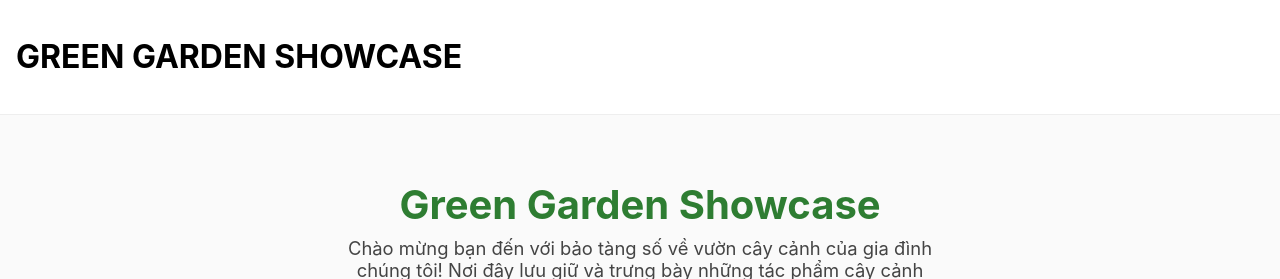
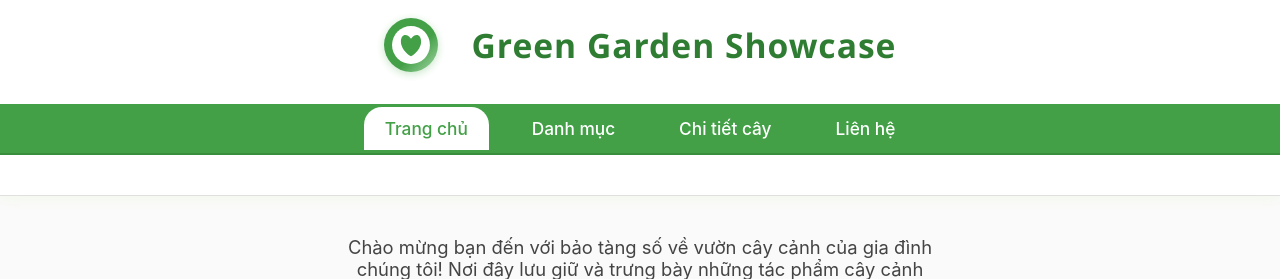
Before and after one commit to pvhoang27/garden, a React (Vite) app in the folder client/: page / in a window 1280 px wide. Shown: the top 279 px of the page. Built offline with nearby package versions, Linux system fonts and the light colour scheme.

Commit message:
fix thanh dieu huong

```diff
--- a/client/src/App.jsx
+++ b/client/src/App.jsx
@@ -1,16 +1,39 @@
-import React from "react";
-
+import React, { useState } from "react";
 import Header from "./components/Header.jsx";
 import HomePage from "./components/HomePage.jsx";
+import CategoriesPage from "./components/CategoriesPage.jsx";
+
+function PlantDetailPage() {
+  return (
+    <div style={{ maxWidth: 900, margin: "2rem auto", padding: "1rem" }}>
+      <h2>Chi tiết cây</h2>
+      <p>Thông tin chi tiết về cây sẽ hiển thị ở đây.</p>
+    </div>
+  );
+}
+
+function ContactPage() {
+  return (
+    <div style={{ maxWidth: 900, margin: "2rem auto", padding: "1rem" }}>
+      <h2>Liên hệ</h2>
+      <p>Thông tin liên hệ sẽ hiển thị ở đây.</p>
+    </div>
+  );
+}
 import "./styles.css";
 
 function App() {
+  const [page, setPage] = useState("home");
+  let content;
+  if (page === "home") content = <HomePage />;
+  else if (page === "categories") content = <CategoriesPage />;
+  else if (page === "detail") content = <PlantDetailPage />;
+  else if (page === "contact") content = <ContactPage />;
+  else content = <HomePage />;
   return (
     <div>
-      <Header />
-      <main>
-        <HomePage />
-      </main>
+      <Header page={page} setPage={setPage} />
+      <main>{content}</main>
     </div>
   );
 }
--- /dev/null
+++ b/client/src/components/CategoriesPage.css
@@ -0,0 +1,60 @@
+.categories-page {
+  max-width: 900px;
+  margin: 0 auto;
+  padding: 2rem 1rem;
+}
+.categories-page h2 {
+  color: #388e3c;
+  text-align: center;
+  margin-bottom: 1.5rem;
+}
+.filters {
+  display: flex;
+  gap: 1rem;
+  justify-content: center;
+  margin-bottom: 2rem;
+  flex-wrap: wrap;
+}
+.filters select,
+.filters input {
+  padding: 0.5rem 1rem;
+  border-radius: 6px;
+  border: 1px solid #bdbdbd;
+  font-size: 1rem;
+}
+.plant-list {
+  display: grid;
+  grid-template-columns: repeat(auto-fit, minmax(220px, 1fr));
+  gap: 1.2rem;
+}
+.plant-card {
+  background: #fff;
+  border-radius: 8px;
+  box-shadow: 0 2px 8px #eee;
+  padding: 1rem;
+  text-align: center;
+  transition: transform 0.2s;
+}
+.plant-card:hover {
+  transform: translateY(-4px) scale(1.03);
+  box-shadow: 0 6px 18px #c8e6c9;
+}
+.plant-card img {
+  width: 100%;
+  height: 140px;
+  object-fit: cover;
+  border-radius: 6px;
+  margin-bottom: 0.5rem;
+}
+.no-result {
+  grid-column: 1/-1;
+  text-align: center;
+  color: #888;
+  font-size: 1.1rem;
+  padding: 2rem 0;
+}
+@media (max-width: 700px) {
+  .plant-list {
+    grid-template-columns: 1fr;
+  }
+}
--- /dev/null
+++ b/client/src/components/CategoriesPage.jsx
@@ -0,0 +1,95 @@
+import React, { useState } from "react";
+import "./CategoriesPage.css";
+
+const PLANT_CATEGORIES = [
+  { key: "bonsai", label: "Cây Bonsai" },
+  { key: "fruit", label: "Cây ăn trái" },
+  { key: "flower", label: "Cây hoa" },
+  { key: "fengshui", label: "Cây phong thủy" },
+];
+
+const PLANTS = [
+  {
+    _id: "1",
+    name: "Bonsai Tùng La Hán",
+    type: "bonsai",
+    image:
+      "https://images.unsplash.com/photo-1506744038136-46273834b3fb?auto=format&fit=crop&w=400&q=80",
+  },
+  {
+    _id: "2",
+    name: "Mai Vàng",
+    type: "flower",
+    image:
+      "https://images.unsplash.com/photo-1464983953574-0892a716854b?auto=format&fit=crop&w=400&q=80",
+  },
+  {
+    _id: "3",
+    name: "Cây Lộc Vừng",
+    type: "fengshui",
+    image:
+      "https://images.unsplash.com/photo-1500534314209-a25ddb2bd429?auto=format&fit=crop&w=400&q=80",
+  },
+  {
+    _id: "4",
+    name: "Ổi Đào",
+    type: "fruit",
+    image:
+      "https://images.unsplash.com/photo-1519125323398-675f0ddb6308?auto=format&fit=crop&w=400&q=80",
+  },
+  {
+    _id: "5",
+    name: "Hoa Giấy",
+    type: "flower",
+    image:
+      "https://images.unsplash.com/photo-1465101046530-73398c7f28ca?auto=format&fit=crop&w=400&q=80",
+  },
+];
+
+export default function CategoriesPage() {
+  const [selectedType, setSelectedType] = useState("");
+  const [search, setSearch] = useState("");
+
+  const filteredPlants = PLANTS.filter(
+    (plant) =>
+      (selectedType === "" || plant.type === selectedType) &&
+      plant.name.toLowerCase().includes(search.toLowerCase()),
+  );
+
+  return (
+    <div className="categories-page">
+      <h2>Danh mục cây cảnh</h2>
+      <div className="filters">
+        <select
+          value={selectedType}
+          onChange={(e) => setSelectedType(e.target.value)}
+        >
+          <option value="">Tất cả nhóm cây</option>
+          {PLANT_CATEGORIES.map((cat) => (
+            <option key={cat.key} value={cat.key}>
+              {cat.label}
+            </option>
+          ))}
+        </select>
+        <input
+          type="text"
+          placeholder="Tìm kiếm theo tên..."
+          value={search}
+          onChange={(e) => setSearch(e.target.value)}
+        />
+      </div>
+      <div className="plant-list">
+        {filteredPlants.length === 0 ? (
+          <div className="no-result">Không tìm thấy cây phù hợp.</div>
+        ) : (
+          filteredPlants.map((plant) => (
+            <div className="plant-card" key={plant._id}>
+              <img src={plant.image} alt={plant.name} />
+              <h3>{plant.name}</h3>
+            </div>
+          ))
+        )}
+      </div>
+    </div>
+  );
+}
--- a/client/src/components/Header.jsx
+++ b/client/src/components/Header.jsx
@@ -1,9 +1,68 @@
-import React from "react";
-
-export default function Header() {
+export default function Header({ page, setPage }) {
   return (
-    <header className="header">
-      <h1>GREEN GARDEN SHOWCASE</h1>
+    <header className="header-main">
+      <div className="header-brand-row">
+        <span className="header-logo">
+          <svg
+            width="48"
+            height="48"
+            viewBox="0 0 38 38"
+            fill="none"
+            xmlns="http://www.w3.org/2000/svg"
+          >
+            <ellipse cx="19" cy="19" rx="15" ry="15" fill="#fff" />
+            <path
+              d="M19 28c-4-2-8-7-8-11.5C11 11 15 9 19 14c4-5 8-3 8 2.5C27 21 23 26 19 28Z"
+              fill="#43a047"
+            />
+          </svg>
+        </span>
+        <h1 className="header-title" style={{ marginLeft: 16 }}>
+          Green Garden Showcase
+        </h1>
+      </div>
+      <nav className="main-nav main-nav-green">
+        <a
+          href="#"
+          className={page === "home" ? "active" : ""}
+          onClick={(e) => {
+            e.preventDefault();
+            setPage("home");
+          }}
+        >
+          Trang chủ
+        </a>
+        <a
+          href="#"
+          className={page === "categories" ? "active" : ""}
+          onClick={(e) => {
+            e.preventDefault();
+            setPage("categories");
+          }}
+        >
+          Danh mục
+        </a>
+        <a
+          href="#"
+          className={page === "detail" ? "active" : ""}
+          onClick={(e) => {
+            e.preventDefault();
+            setPage("detail");
+          }}
+        >
+          Chi tiết cây
+        </a>
+        <a
+          href="#"
+          className={page === "contact" ? "active" : ""}
+          onClick={(e) => {
+            e.preventDefault();
+            setPage("contact");
+          }}
+        >
+          Liên hệ
+        </a>
+      </nav>
     </header>
   );
 }
--- a/client/src/components/HomePage.jsx
+++ b/client/src/components/HomePage.jsx
@@ -26,7 +26,6 @@ export default function HomePage() {
   return (
     <div className="homepage">
       <section className="intro-section">
-        <h1>Green Garden Showcase</h1>
         <p className="intro-text">
           Chào mừng bạn đến với bảo tàng số về vườn cây cảnh của gia đình chúng
           tôi! Nơi đây lưu giữ và trưng bày những tác phẩm cây cảnh đặc sắc, mỗi
--- a/client/src/styles.css
+++ b/client/src/styles.css
@@ -1,3 +1,153 @@
+/* Header styles */
+.header-main {
+  background: #fff;
+  border-bottom: 1.5px solid #e0e0e0;
+  box-shadow: 0 2px 12px #f1f8e9;
+  margin-bottom: 0.5rem;
+}
+.header-top {
+  background: #43a047;
+  color: #fff;
+  font-size: 1rem;
+  padding: 0.3rem 0.8rem;
+  text-align: right;
+}
+.header-hotline {
+  display: inline-block;
+  font-weight: 500;
+}
+.header-brand-row {
+  display: flex;
+  align-items: center;
+  justify-content: center;
+  gap: 18px;
+  padding: 1.1rem 0 0.5rem 0;
+}
+.header-logo {
+  display: flex;
+  align-items: center;
+  justify-content: center;
+  background: linear-gradient(135deg, #43a047 60%, #a5d6a7 100%);
+  border-radius: 50%;
+  width: 54px;
+  height: 54px;
+  box-shadow: 0 2px 8px #c8e6c9;
+}
+.header-title-group {
+  display: flex;
+  flex-direction: column;
+  align-items: flex-start;
+}
+.header-title {
+  margin: 0;
+  font-size: 2.1rem;
+  color: #2e7d32;
+  letter-spacing: 1px;
+  font-family: "Segoe UI", "Arial", sans-serif;
+}
+.header-sub {
+  color: #388e3c;
+  font-size: 1.08rem;
+  margin-top: 0.1rem;
+  font-weight: 500;
+}
+.header-search-row {
+  display: flex;
+  justify-content: center;
+  align-items: center;
+  margin: 1.1rem 0 0.7rem 0;
+}
+.header-search {
+  width: 340px;
+  max-width: 90vw;
+  padding: 0.6rem 1.2rem;
+  border-radius: 22px;
+  border: 1.5px solid #a5d6a7;
+  font-size: 1.08rem;
+  outline: none;
+  transition: border 0.18s;
+}
+.header-search:focus {
+  border: 1.5px solid #43a047;
+}
+.header-search-icon {
+  margin-left: -2.2rem;
+  color: #43a047;
+  font-size: 1.3rem;
+  pointer-events: none;
+}
+.main-nav-green {
+  background: #43a047;
+  padding: 0.2rem 0;
+  display: flex;
+  justify-content: center;
+  gap: 0.5rem;
+  border-bottom: 2px solid #388e3c;
+}
+.main-nav-green a {
+  color: #fff;
+  text-decoration: none;
+  font-size: 1.08rem;
+  font-weight: 500;
+  padding: 0.7rem 1.3rem;
+  border-radius: 18px 18px 0 0;
+  transition:
+    background 0.18s,
+    color 0.18s;
+  margin: 0 0.1rem;
+}
+.main-nav-green a.active,
+.main-nav-green a:hover {
+  background: #fff;
+  color: #43a047;
+}
+@media (max-width: 700px) {
+  .header-brand-row {
+    flex-direction: column;
+    gap: 8px;
+    padding: 0.7rem 0 0.3rem 0;
+  }
+  .header-title {
+    font-size: 1.3rem;
+  }
+  .header-search {
+    width: 98vw;
+    font-size: 1rem;
+  }
+  .main-nav-green a {
+    font-size: 1rem;
+    padding: 0.5rem 0.7rem;
+  }
+}
+/* Main navigation styles */
+.main-nav {
+  display: flex;
+  justify-content: center;
+  gap: 1.2rem;
+  margin: 1.5rem 0 2.5rem 0;
+}
+.main-nav button {
+  background: #e8f5e9;
+  color: #2e7d32;
+  border: 1.5px solid #a5d6a7;
+  border-radius: 22px;
+  padding: 0.55rem 1.5rem;
+  font-size: 1.08rem;
+  font-weight: 500;
+  cursor: pointer;
+  transition:
+    background 0.18s,
+    color 0.18s,
+    box-shadow 0.18s;
+  outline: none;
+}
+.main-nav button.active,
+.main-nav button:hover {
+  background: #43a047;
+  color: #fff;
+  border-color: #388e3c;
+  box-shadow: 0 2px 10px #c8e6c9;
+}
 body {
   font-family: "Inter", sans-serif;
   margin: 0;
```
